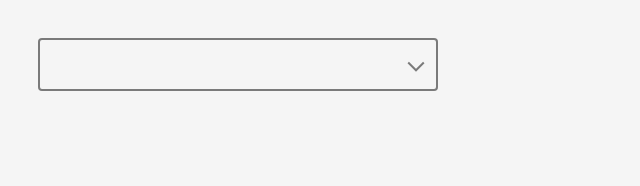
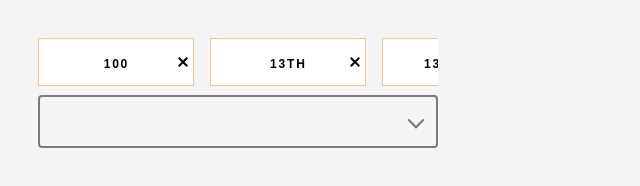
Before and after one commit to Sciator/gamecon-components, a website: page index.html in a window 1280 px wide. Shown: the whole page, without its empty margins (0-640 px from the left). Drawn offline with Linux system fonts and the light colour scheme.

Commit message:
feat: deselect + styling

```diff
--- /dev/null
+++ b/gc-style.css
@@ -0,0 +1,38 @@
+/* TODO: hover, border etc. */
+
+button {
+  text-transform : uppercase;
+  font-size      : 12px;
+  font-weight    : bold;
+  letter-spacing : 0.15em;
+  text-decoration: none;
+  color          : inherit;
+
+  display     : block;
+  position    : relative;
+  width       : 156px;
+  margin-right: 16px;
+  height      : 48px;
+  line-height : 48px;
+  text-align  : center;
+  background  : #fff;
+  border      : solid 1px #FDC689;
+
+  @media (max-width: 800px) {
+    margin   : 0 10px 10px 0;
+    width    : 130px;
+    flex-grow: 1;
+  }
+}
+
+.selected-options {
+  height     : 57px;
+  white-space: nowrap;
+  overflow   : hidden;
+}
+
+
+.remove-option::before,
+.remove-option::after {
+  border-right: 2px solid #000;
+}
--- a/index.html
+++ b/index.html
@@ -7,6 +7,7 @@
   <meta name="viewport" content="width=device-width, initial-scale=1.0">
   <title>Document</title>
   <link rel="stylesheet" href="style.css">
+  <link rel="stylesheet" href="gc-style.css">
 </head>
 
 <body>
--- a/script.js
+++ b/script.js
@@ -339,6 +339,33 @@ class MultiselectButtons {
     });
   }
 
+  // TODO: all selected manipulation into one region
+  deselectAll() {
+    [...this.selected].forEach(opt => {
+      const index = this.options.findIndex(x => x === opt)
+      if (index === -1) return;
+      this.deselectOptionAt(index);
+    })
+    this.selected = []
+  }
+
+  // TODO: use this everywhere
+  /**
+   * @param {string} opt
+   */
+  _getIndexOf(opt) {
+    return this.options.findIndex(x => x === opt);
+  }
+
+  setSelected(options) {
+    this.deselectAll();
+
+    this.selected = [];
+    options.map(this._getIndexOf.bind(this))
+      .filter(x => x >= 0)
+      .forEach(this.selectOptionAt.bind(this))
+  }
+
   /**
    * @param {string} option
    * @param {number} index
@@ -423,6 +450,7 @@ class MultiselectButtons {
     this._dispatchOnSelectionChanged()
   }
 
+  // TODO: change direction of arrow when opened (animation) ?
   /**
    *
    * @param {number} index
@@ -506,3 +534,9 @@ const multiButtonEl = document.querySelector('#multiselect');
 const multiButtonComponent = new MultiselectButtons(multiButtonEl);
 multiButtonComponent.setOptions(options)
 multiButtonComponent.onSelectionChanged = (s) => { console.log(s) }
+
+multiButtonComponent.setSelected(options.slice(0, 5))
+
+// TODO: when no option selected, there can be button with label which opens and focus menu on click
+// TODO: close menu on enter when nothing selected
+// TODO: when using enter to check/uncheck (maybe only when using search) blur select
--- a/style.css
+++ b/style.css
@@ -128,6 +128,7 @@ select.combo-input {
   margin-bottom: 5px;
 }
 
+/*
 .remove-option {
   background-color: #6200ee;
   border: 1px solid #6200ee;
@@ -140,6 +141,7 @@ select.combo-input {
   padding: 0.25em 1.75em 0.25em 0.25em;
   position: relative;
 }
+*/
 
 .remove-option:focus {
   border-color: #baa1dd;
```
